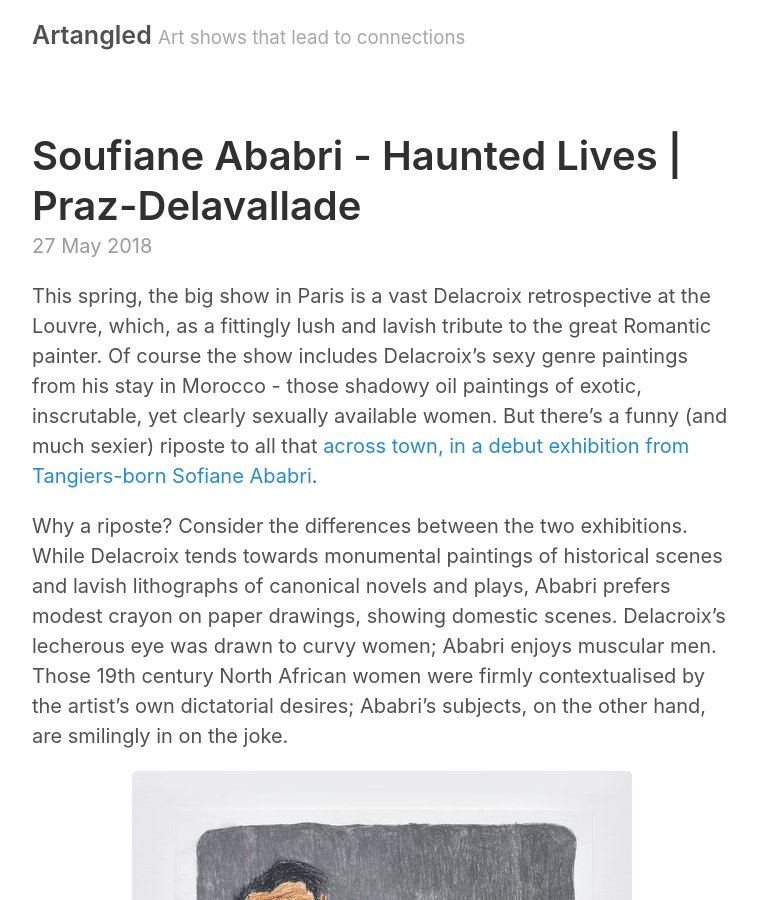
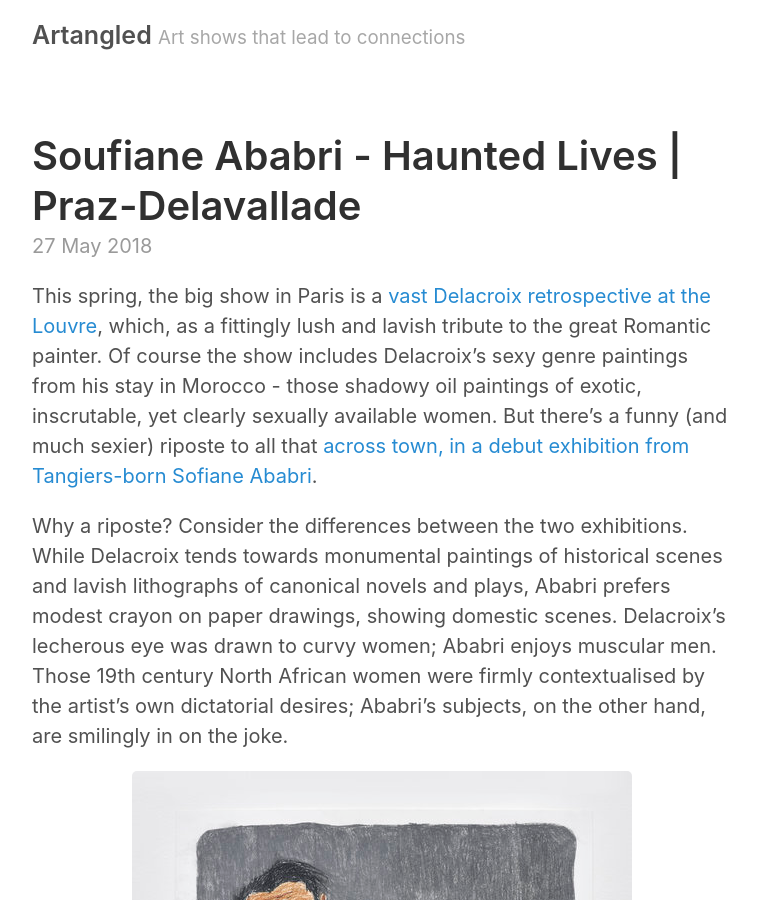
Before and after one commit to JMDKC/jmdkc.github.io, a Jekyll site: the page built from _posts/2018-05-27-ababri-praz.md, in a window 1280 px wide and 900 px high. Shown: the whole window, without its empty margins (258-1015 px from the left). Built offline with Jekyll 4.4.1, drawn with Linux system fonts in a browser that asks for light colours; part of the change alters nothing that is shown.

```diff
--- a/_posts/2018-05-27-ababri-praz.md
+++ b/_posts/2018-05-27-ababri-praz.md
@@ -3,7 +3,7 @@ layout: post
 title: Soufiane Ababri - Haunted Lives | Praz-Delavallade
 ---
 
-This spring, the big show in Paris is a vast Delacroix retrospective at the Louvre, which, as a fittingly lush and lavish tribute to the great Romantic painter. Of course the show includes Delacroix's sexy genre paintings from his stay in Morocco - those shadowy oil paintings of exotic, inscrutable, yet clearly sexually available women. But there's a funny (and much sexier) riposte to all that [across town, in a debut exhibition from Tangiers-born Sofiane Ababri](https://www.praz-delavallade.com/soufiane-ababri-2018/).
+This spring, the big show in Paris is a [vast Delacroix retrospective at the Louvre](https://www.louvre.fr/en/expositions/delacroix-1798-1863), which, as a fittingly lush and lavish tribute to the great Romantic painter. Of course the show includes Delacroix's sexy genre paintings from his stay in Morocco - those shadowy oil paintings of exotic, inscrutable, yet clearly sexually available women. But there's a funny (and much sexier) riposte to all that [across town, in a debut exhibition from Tangiers-born Sofiane Ababri](https://www.praz-delavallade.com/soufiane-ababri-2018/).
 
 Why a riposte? Consider the differences between the two exhibitions. While Delacroix tends towards monumental paintings of historical scenes and lavish lithographs of canonical novels and plays, Ababri prefers modest crayon on paper drawings, showing domestic scenes. Delacroix's lecherous eye was drawn to curvy women; Ababri enjoys muscular men. Those 19th century North African women were firmly contextualised by the artist's own dictatorial desires; Ababri's subjects, on the other hand, are smilingly in on the joke.
 
```
